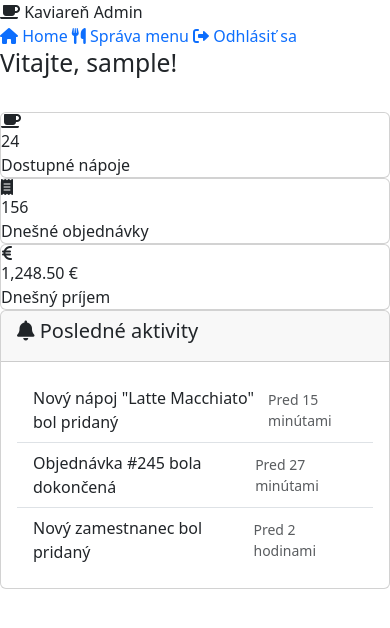
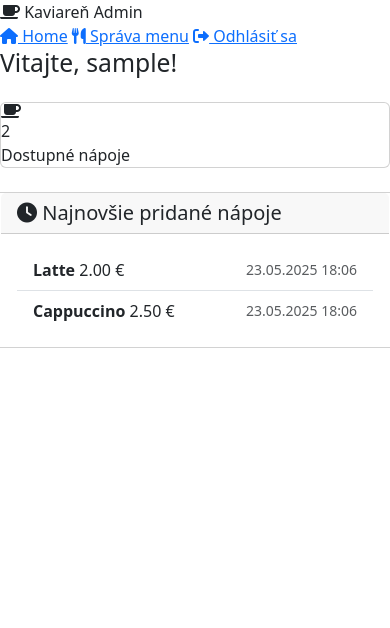
Before and after one commit to nnnpppxxx/coffe_project, a PHP site: page /admin/dashboard.php in a window 390 px wide. Shown: the top 628 px of the page. Run offline with PHP 8.4, Linux system fonts and the light colour scheme; the visitor is signed in with stand-in values (Sample User, id 1); data comes from the database, SQL or seed files in the repository; some libraries are stand-ins or nearby versions.

Commit message:
new page products.php, dynamic dashboard

```diff
--- a/_inc/menuItem.php
+++ b/_inc/menuItem.php
@@ -19,7 +19,7 @@ class MenuItem {
     }
 
     public function delete(int $id): bool {
-        $stmt = $this->db->prepare("DELETE FROM menu_items WHERE id = ?");
+        $stmt = $this->pdo->prepare("DELETE FROM menu_items WHERE id = ?");
         return $stmt->execute([$id]);
     }
 }
--- a/admin.sql
+++ b/admin.sql
@@ -61,7 +61,7 @@ CREATE TABLE `menu_items` (
 --
 
 INSERT INTO `menu_items` (`id`, `name`, `price`, `created_at`) VALUES
-(5, 'Cappucino', 2.50, '2025-05-23 18:06:20'),
+(5, 'Cappuccino', 2.50, '2025-05-23 18:06:20'),
 (6, 'Latte', 2.00, '2025-05-23 18:06:42');
 
 --
--- a/admin/dashboard.php
+++ b/admin/dashboard.php
@@ -16,7 +16,11 @@ if (!$auth->check()) {
     header('Location: login.php');
     exit;
 }
+$pocetNapoj = $pdo->query("SELECT COUNT(*) FROM menu_items")->fetchColumn();
+
+$posledneNapoje = $pdo->query("SELECT name, price, created_at FROM menu_items ORDER BY created_at DESC LIMIT 5")->fetchAll(PDO::FETCH_ASSOC);
 ?>
+
 
 <!DOCTYPE html>
 <html lang="sk">
@@ -24,12 +28,12 @@ if (!$auth->check()) {
     <meta charset="UTF-8">
     <meta name="viewport" content="width=device-width, initial-scale=1.0">
     <title>Admin Panel - Kaviareň</title>
-    <link rel="stylesheet" type="text/css" href="assets/css/style.css">
+
     <link href="https://cdn.jsdelivr.net/npm/bootstrap@5.3.0/dist/css/bootstrap.min.css" rel="stylesheet">
     <link rel="stylesheet" href="https://cdnjs.cloudflare.com/ajax/libs/font-awesome/6.0.0/css/all.min.css">
 
 </head>
-<body>
+<body class="admin-panel-styles">
     <div class="sidebar">
         <div class="sidebar-brand">
             <i class="fas fa-coffee"></i> Kaviareň Admin
@@ -43,50 +47,43 @@ if (!$auth->check()) {
     </div>
 
     <div class="main-content">
-        <h2 class="mb-4">Vitajte, <?= $_SESSION['admin_username'] ?>!</h2>
+        <h2 class="mb-4">Vitajte, <?php echo $_SESSION['admin_username'] ?>!</h2>
 
         <div class="row">
             <div class="col-md-4">
                 <div class="card stat-card">
                     <i class="fas fa-coffee"></i>
-                    <div class="number">24</div>
+                    <div class="number"><?php echo $pocetNapoj; ?></div>
                     <div class="label">Dostupné nápoje</div>
                 </div>
-            </div>
-            <div class="col-md-4">
-                <div class="card stat-card">
-                    <i class="fas fa-receipt"></i>
-                    <div class="number">156</div>
-                    <div class="label">Dnešné objednávky</div>
-                </div>
-            </div>
-            <div class="col-md-4">
-                <div class="card stat-card">
-                    <i class="fas fa-euro-sign"></i>
-                    <div class="number">1,248.50 €</div>
-                    <div class="label">Dnešný príjem</div>
-                </div>
-            </div>
+
         </div>
 
-        <div class="card">
+        <div class="card mt-4">
             <div class="card-header">
-                <h5 class="mb-0"><i class="fas fa-bell"></i> Posledné aktivity</h5>
+                <h5 class="mb-0"><i class="fas fa-clock"></i> Najnovšie pridané nápoje</h5>
             </div>
             <div class="card-body">
                 <ul class="list-group list-group-flush">
-                    <li class="list-group-item d-flex justify-content-between align-items-center">
-                        <span>Nový nápoj "Latte Macchiato" bol pridaný</span>
-                        <small class="text-muted">Pred 15 minútami</small>
-                    </li>
-                    <li class="list-group-item d-flex justify-content-between align-items-center">
-                        <span>Objednávka #245 bola dokončená</span>
-                        <small class="text-muted">Pred 27 minútami</small>
-                    </li>
-                    <li class="list-group-item d-flex justify-content-between align-items-center">
-                        <span>Nový zamestnanec bol pridaný</span>
-                        <small class="text-muted">Pred 2 hodinami</small>
-                    </li>
+                    <?php if (!empty($posledneNapoje)): ?>
+                        <?php foreach ($posledneNapoje as $napoj): ?>
+                            <li class="list-group-item">
+                                <div class="d-flex justify-content-between align-items-center">
+                                    <div class="drink-item">
+                                        <strong><?php echo htmlspecialchars($napoj['name']) ?></strong>
+                                        <span class="drink-price"><?php echo number_format($napoj['price'], 2) ?> €</span>
+                                    </div>
+                                    <small class="text-muted">
+                                        <?php echo date('d.m.Y H:i', strtotime($napoj['created_at'])) ?>
+                                    </small>
+                                </div>
+                            </li>
+                        <?php endforeach; ?>
+                    <?php else: ?>
+                        <li class="list-group-item">
+                            Žiadne nápoje na zobrazenie
+                        </li>
+                    <?php endif; ?>
                 </ul>
             </div>
         </div>
--- a/index.php
+++ b/index.php
@@ -75,7 +75,7 @@
       </div>
       <!-- about section end -->
 
-      <?php $included = true;  // stoping include footer and header
+      <?php $included = true;  // stops include footer and header
       include "gallery.php" ?>
 
 
--- a/partials/header.php
+++ b/partials/header.php
@@ -49,6 +49,9 @@
                      <li class="nav-item ">
                         <a class="nav-link" href="admin/login.php">Admin</a>
                      </li>
+                     <li class="nav-item ">
+                        <a class="nav-link" href="products.php">Products</a>
+                     </li>
                      <li class="nav-item active">
                         <a class="nav-link" href="index.php">Home</a>
                      </li>
```
Also changed, not shown: admin/config_public.php (added, +20 -0 lines), assets/css/style.css (+60 -0 lines), products.php (added, +58 -0 lines).
